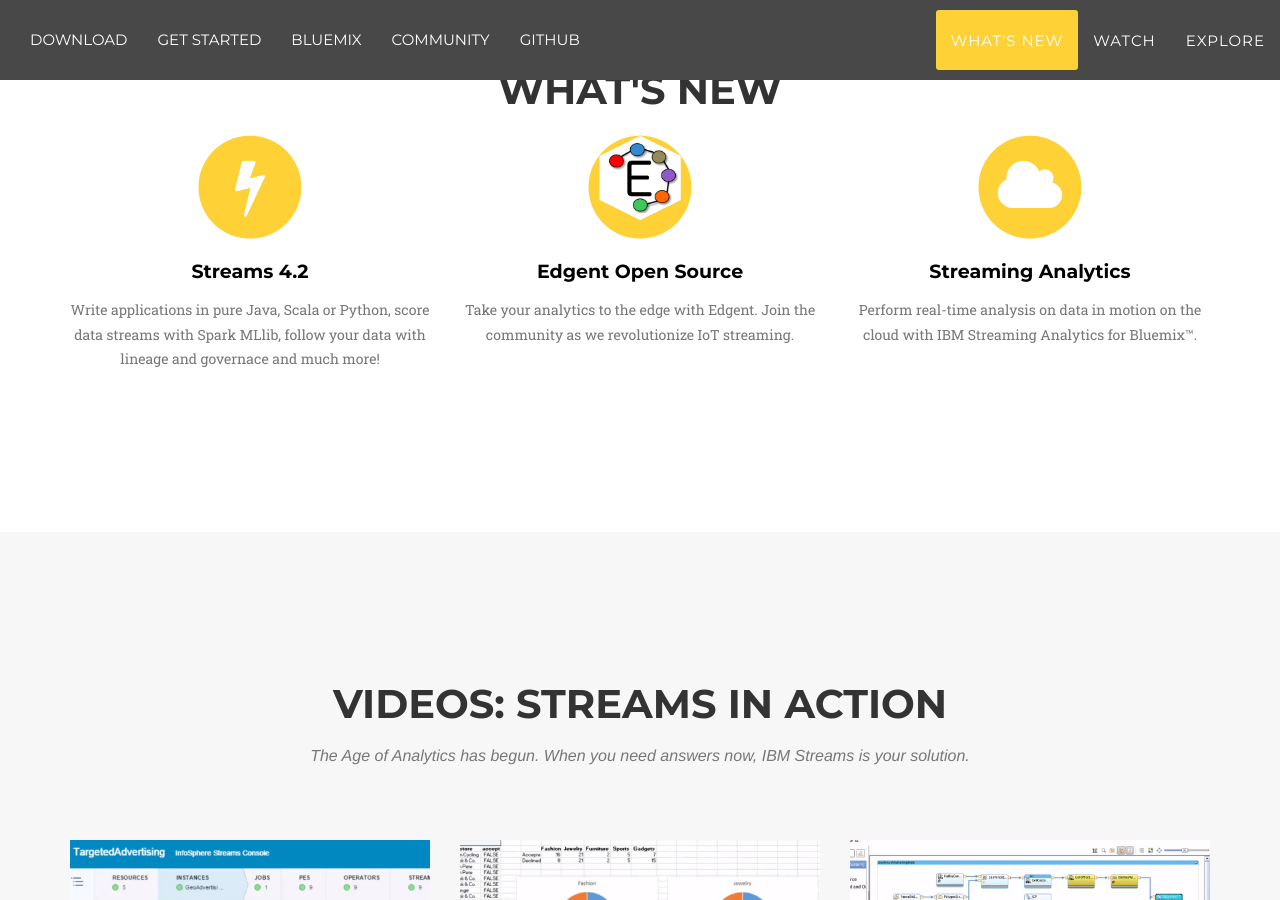
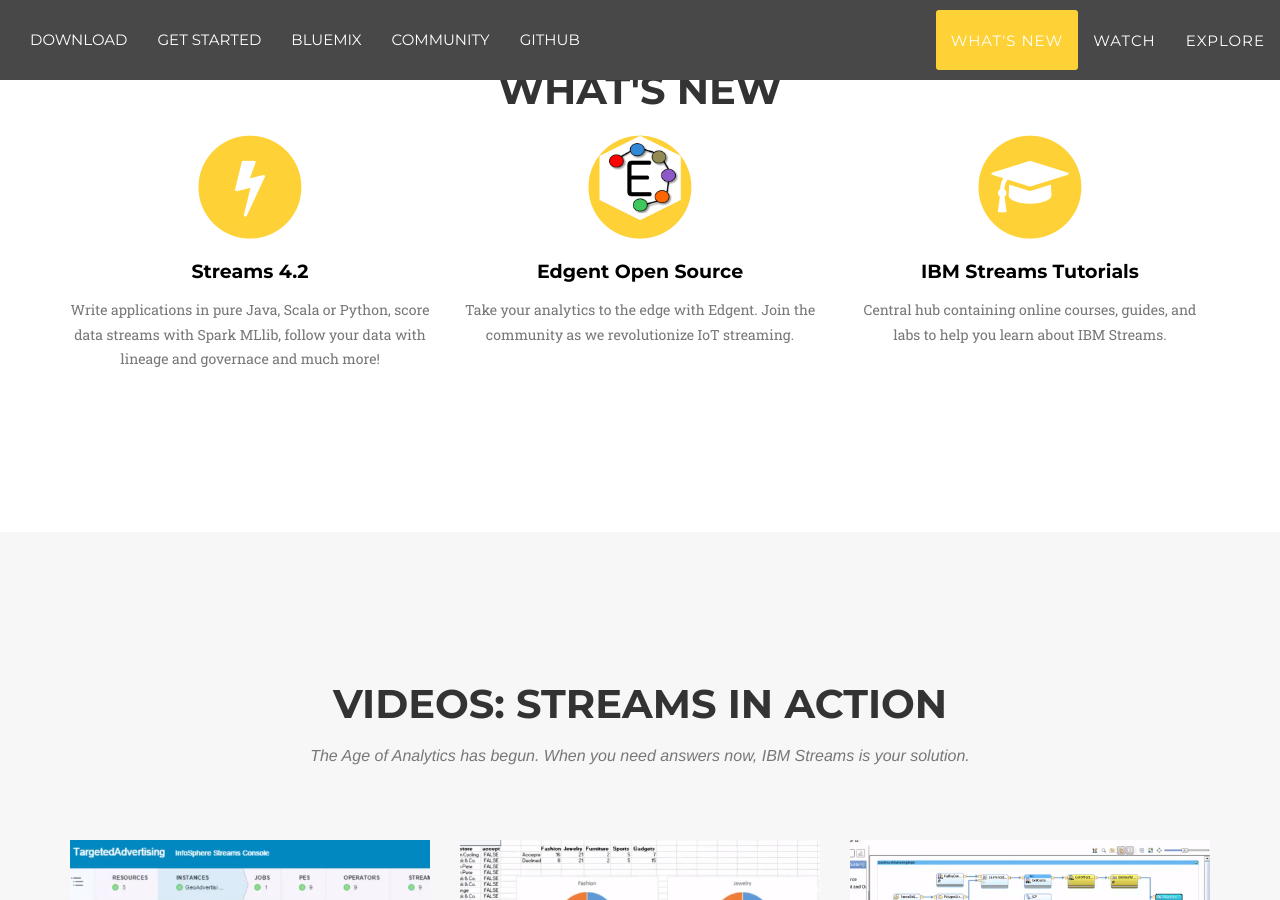
Before and after one commit to IBMStreams/IBMStreams.github.io, a Jekyll site: the page built from index.html, in a window 1280 px wide and 900 px high, scrolled down 633 px. Built offline with Jekyll 4.4.1, drawn with Linux system fonts in a browser that asks for light colours; nearby versions of some CDN libraries; some web fonts are replaced.

Commit message:
Update whatsNew.html

```diff
--- a/_includes/whatsNew.html
+++ b/_includes/whatsNew.html
@@ -26,10 +26,10 @@
                 <div class="col-md-4">
                     <span class="fa-stack fa-4x">
                         <i class="fa fa-circle fa-stack-2x text-primary"></i>
-                        <a href="#cloud" data-toggle="modal" class="fa fa-cloud fa-stack-1x fa-inverse icon"></a>
+                        <a href="https://ibmstreams.github.io/tutorials" class="fa fa-graduation-cap fa-stack-1x fa-inverse icon"></a>
                     </span>
-                    <h4 class="service-heading"><a href="#cloud" data-toggle="modal" class="blackLink">Streaming Analytics<br></a></h4>
-                    <p class="text-muted">Perform real-time analysis on data in motion on the cloud with IBM Streaming Analytics for Bluemix™.</p>
+                    <h4 class="service-heading"><a href="https://ibmstreams.github.io/tutorials" class="blackLink">IBM Streams Tutorials<br></a></h4>
+                    <p class="text-muted">Central hub containing online courses, guides, and labs to help you learn about IBM Streams.</p>
                 </div>
             </div>
         </div>
```
